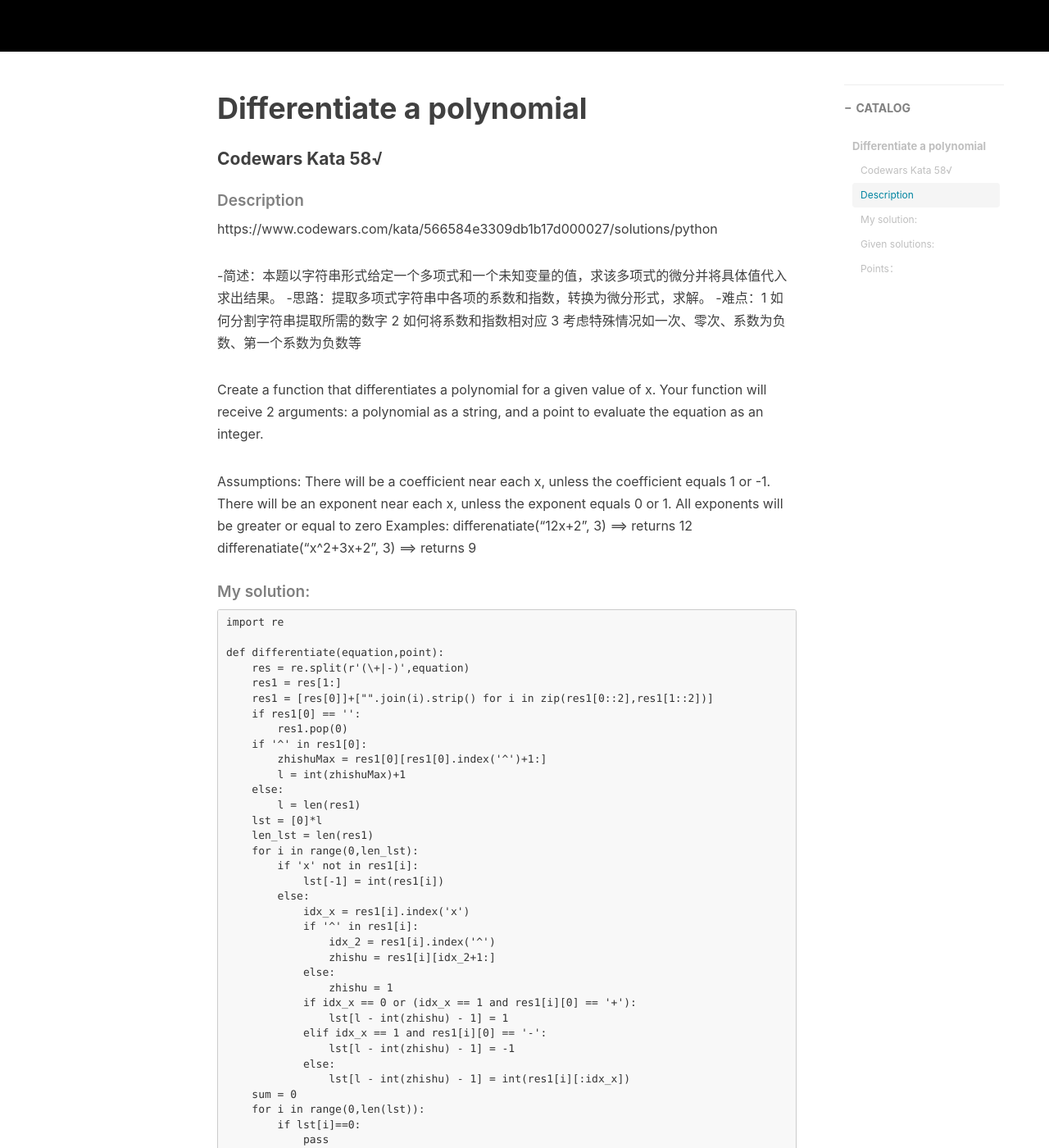
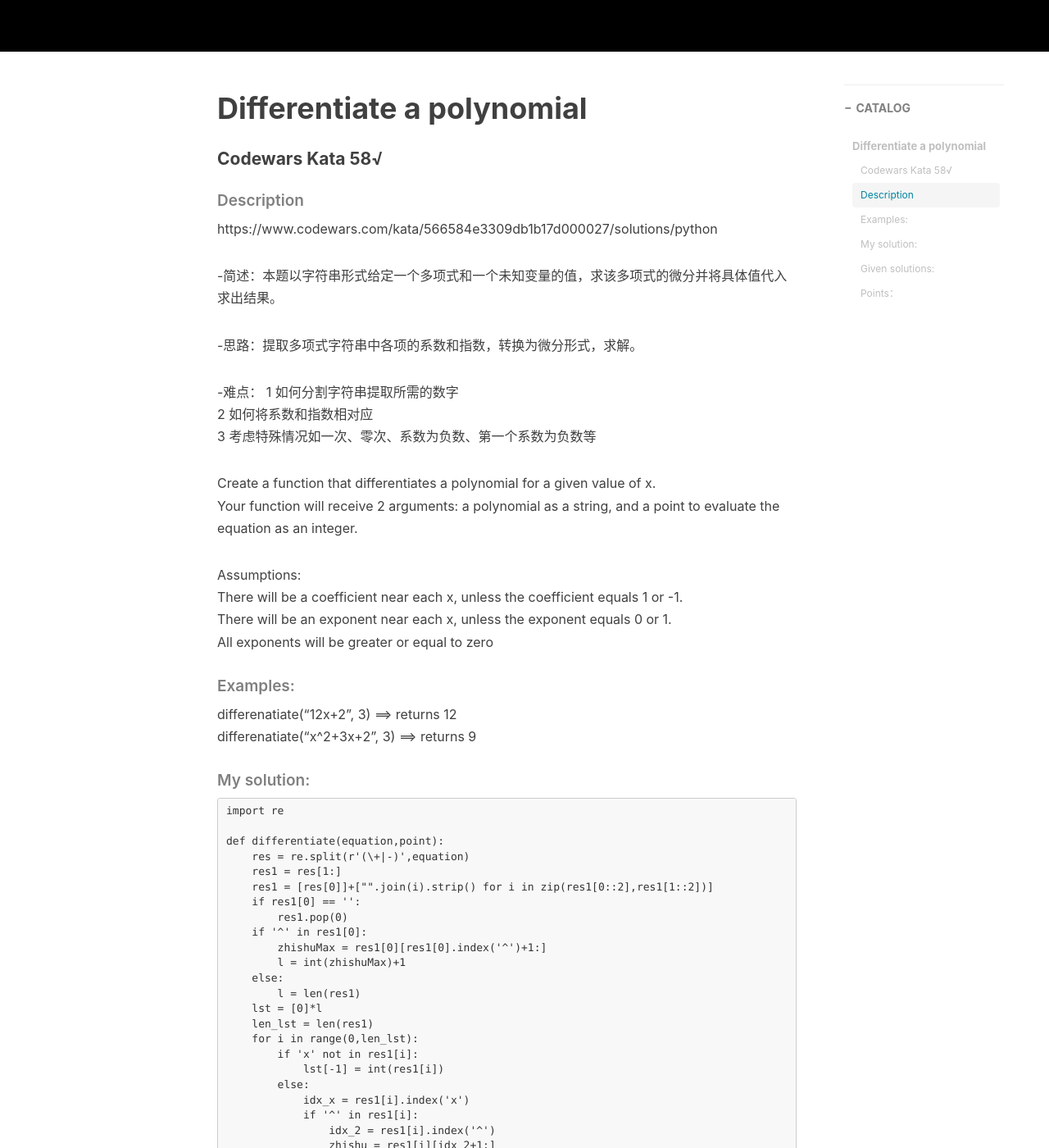
Before and after one commit to huiyanglu/huiyanglu.github.io, a Jekyll site: the page built from _posts/2018-12-19-Codewars-4kyu-differentiate.md, in a window 1280 px wide and 1400 px high, scrolled down 460 px. Shown: the whole window at 82% size. Built offline with Jekyll 4.4.1, drawn with Linux system fonts in a browser that asks for light colours; nearby versions of some CDN libraries; comment, search, counter and statistics services are not loaded.

Commit message:
Update 2018-12-19-Codewars-4kyu-differentiate.md

```diff
--- a/_posts/2018-12-19-Codewars-4kyu-differentiate.md
+++ b/_posts/2018-12-19-Codewars-4kyu-differentiate.md
@@ -16,8 +16,13 @@ tags:
 https://www.codewars.com/kata/566584e3309db1b17d000027/solutions/python
 
 -简述：本题以字符串形式给定一个多项式和一个未知变量的值，求该多项式的微分并将具体值代入求出结果。
+
 -思路：提取多项式字符串中各项的系数和指数，转换为微分形式，求解。
--难点：1 如何分割字符串提取所需的数字 2 如何将系数和指数相对应 3 考虑特殊情况如一次、零次、系数为负数、第一个系数为负数等
+
+-难点：
+	1 如何分割字符串提取所需的数字
+	2 如何将系数和指数相对应
+	3 考虑特殊情况如一次、零次、系数为负数、第一个系数为负数等
 
 Create a function that differentiates a polynomial for a given value of x.
 Your function will receive 2 arguments: a polynomial as a string, and a point to evaluate the equation as an integer.
@@ -26,7 +31,8 @@ Assumptions:
 There will be a coefficient near each x, unless the coefficient equals 1 or -1.
 There will be an exponent near each x, unless the exponent equals 0 or 1.
 All exponents will be greater or equal to zero
-Examples:
+
+##### Examples:
 differenatiate("12x+2", 3) ==> returns 12
 differenatiate("x^2+3x+2", 3) ==> returns 9
 
```
